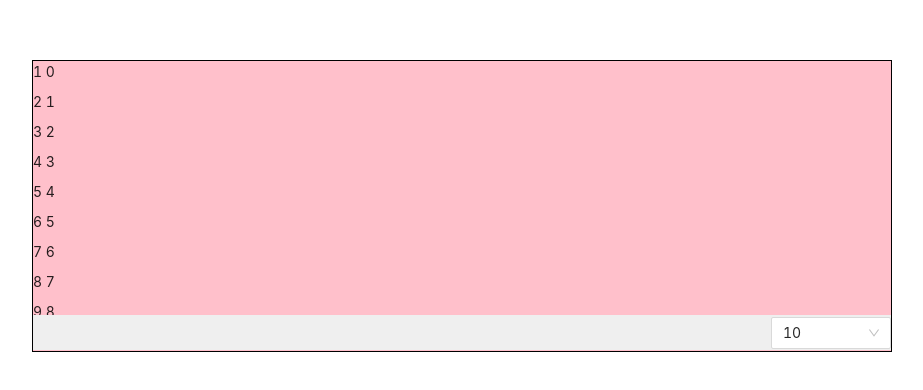
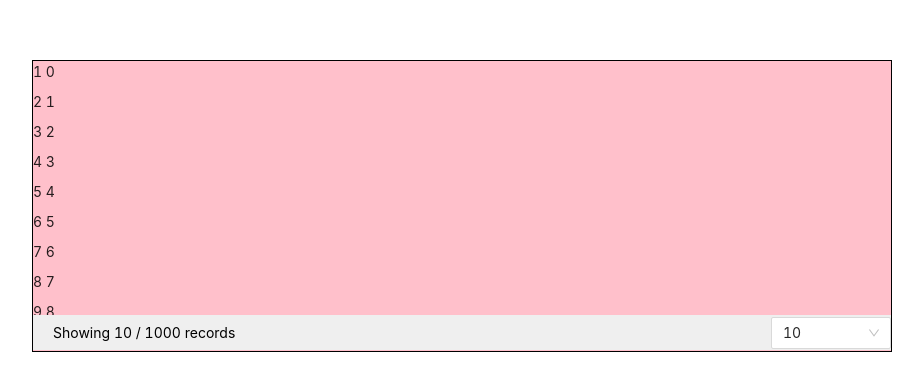
Before and after one commit to MarioKrstevski/react-simple-table, a React (Create React App) app: page / in a window 1280 px wide. Shown: the part 140-530 px from the top of the page, without its empty margins (178-1101 px from the left). Built offline with nearby package versions, Linux system fonts and the light colour scheme.

Commit message:
ADD {x of y} records label in footer

```diff
--- a/src/TODO.js
+++ b/src/TODO.js
@@ -1,9 +1,9 @@
 /*
-1. Data must my loaded async with ajax request
+1. Data must my loaded async with ajax request [x]
 2. Clicking on column must sort the table by that name, Ascending/Descending
 3. Global Search that will search efficiently
 4. Filter by single value (column value)
 5. Add info how long the search lasted in miliseconds
-6. Add how many search results are found and shown
-7. Pagination (Show dropdown with row limit [10,20,50,100,1000 and 'All'])
+6. Add how many search results are found and shown [x]
+7. Pagination (Show dropdown with row limit [10,20,50,100,1000 and 'All']) [x]
  */
--- a/src/components/DataTable/DataTable.js
+++ b/src/components/DataTable/DataTable.js
@@ -20,6 +20,7 @@ const DataTable = ({
     paginatorPosition = 'bottom',
     alwaysShowPaginator,
     paginatorLeft,
+    allDataRecordsNumber,
     paginatorRight,
     onRowNumberChange,
     pageLinkSize,
@@ -34,7 +35,7 @@ const DataTable = ({
 
     useEffect(() => {
         onRowNumberChange(rowNumberSelection)
-    }, [rowNumberSelection]);
+    }, [onRowNumberChange, rowNumberSelection]);
 
     const spinner = () => <GrayOverlayBackground>
         <Loader
@@ -46,7 +47,11 @@ const DataTable = ({
     </GrayOverlayBackground>
 
     const renderPaginator = () => <Paginator>
+        {data && <div style={{paddingLeft: 20, color: 'black', fontSize: 14}} >
+            Showing {rowNumberSelection} / {allDataRecordsNumber} records
+        </div>}
         <Dropdown
+            dropdownStyle={{marginLeft: 'auto'}}
             value={rowNumberSelection}
             onChange={e => setRowNumberSelection(e)}
             options={rowsPerPageOptions}
@@ -70,8 +75,6 @@ const DataTable = ({
             {!loading && data && renderBody()}
             </Body>
             <Footer>
-
-
             {paginator && renderPaginator()}
             </Footer>
 
@@ -83,7 +86,7 @@ const DataTable = ({
 export default DataTable;
 
 
-function Dropdown({ options, onChange, value }) {
+function Dropdown({ options, onChange, value, dropdownStyle  }) {
 
     const [selected, setSelected] = useState(value);
 
@@ -91,8 +94,7 @@ function Dropdown({ options, onChange, value }) {
         setSelected(e)
         onChange(e)
     }
-    return <div style={{ display: 'flex', alignItems: 'center' }} >
-
+    return <div style={{ display: 'flex', alignItems: 'center', ...dropdownStyle }} >
         <Select defaultValue={selected} style={{ width: 120 }} onChange={handleChange}>
             {options.map(option => <Option key={option.toString()} value={option.toString()}>{option}</Option>)}
             <Option value="all">Show All</Option>
--- a/src/components/DataTable/DataTable.styled.js
+++ b/src/components/DataTable/DataTable.styled.js
@@ -29,7 +29,7 @@ height:35px;
 background-color: #efefef;
 display: flex;
 align-items: center;
-justify-content: flex-end;
+justify-content: space-between;
 
 `
 export const Table = styled.table`
--- a/src/components/UserList/UserList.js
+++ b/src/components/UserList/UserList.js
@@ -49,6 +49,7 @@ const UserList = () => {
                 header={header}
                 footer={footer}
                 loading={isLoading}
+                allDataRecordsNumber={mockJson.length}
                 data={users}
                 onRowNumberChange={e => setItemsToShow(e)}
                 rowsPerPageOptions={rowsPerPageOptions}
```
